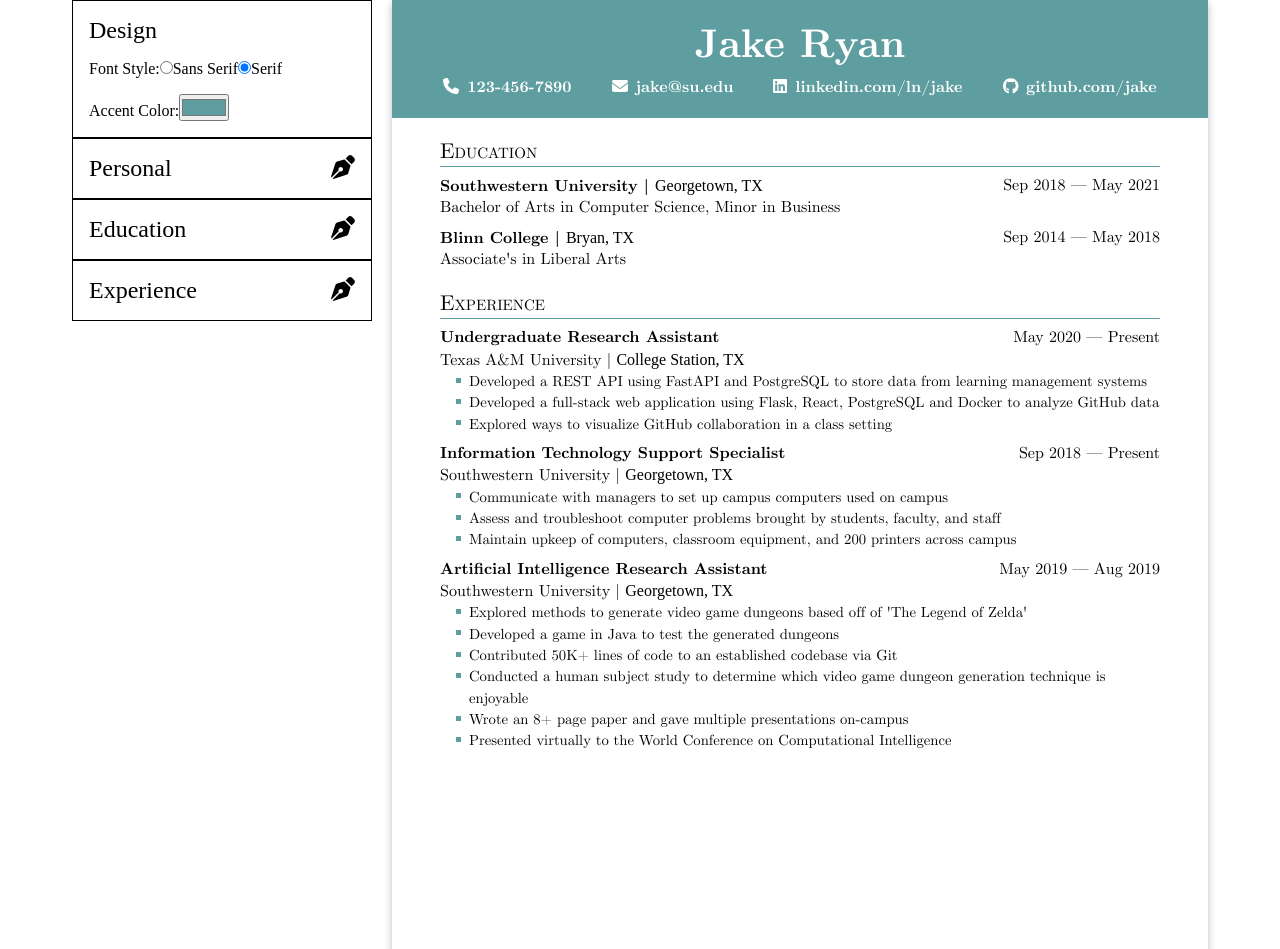
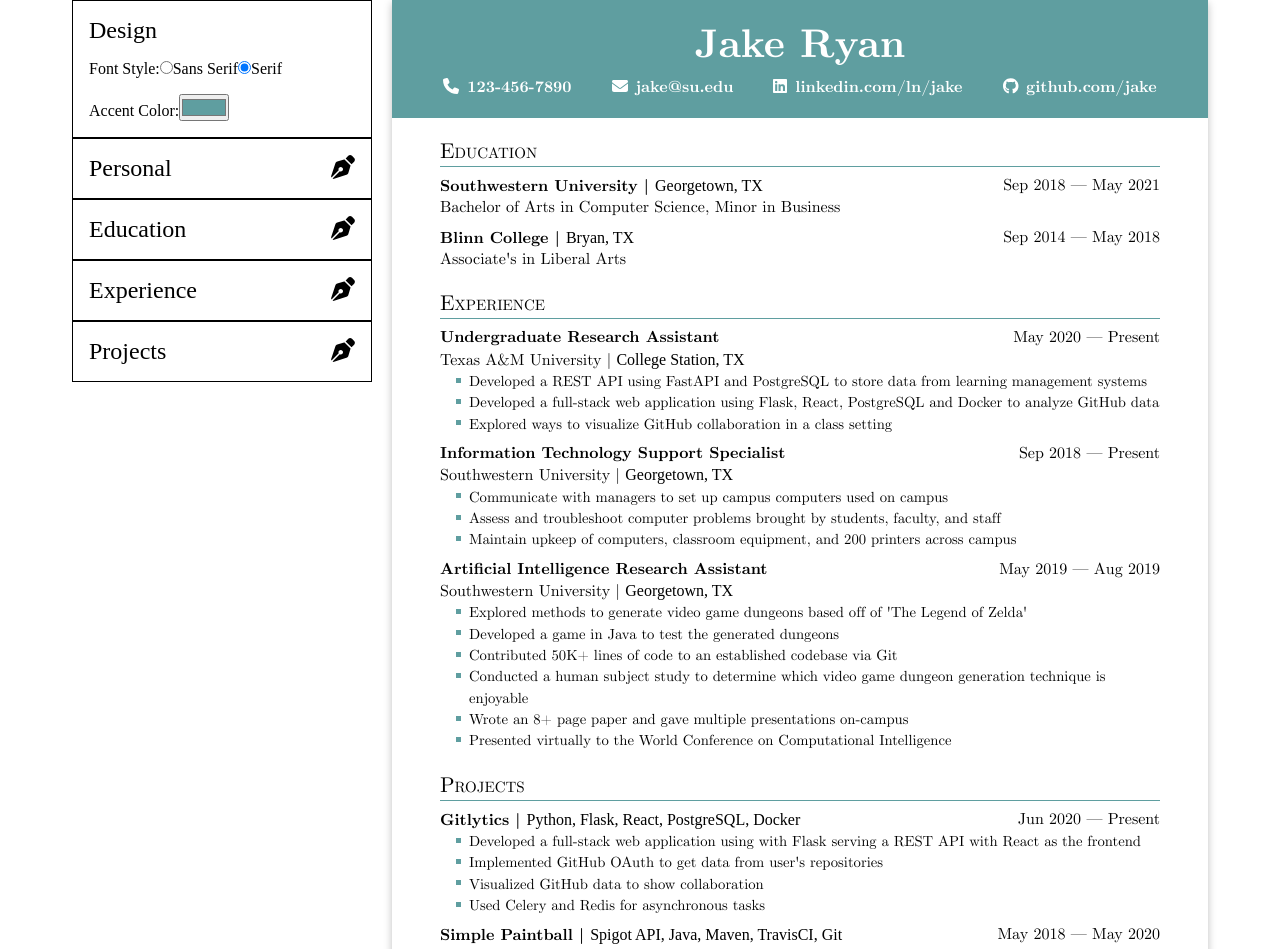
Before and after one commit to endulum/odin-cv-app, a React (Vite) app: page / in a window 1280 px wide. Shown: the top 949 px of the page. Built offline with nearby package versions, Linux system fonts and the light colour scheme; a web font is replaced by a local one.

Commit message:
cv and editor components for listing projects

```diff
--- a/src/App.jsx
+++ b/src/App.jsx
@@ -5,11 +5,15 @@ import DesignEditor from './components/editor/DesignEditor';
 import EditorPersonal from './components/editor/EditorPersonal';
 import EditorEducation from './components/editor/EditorEducation';
 import EditorExperience from './components/editor/EditorExperience';
+import EditorProjects from './components/editor/EditorProjects';
 import Personal from './components/cv/Personal';
 import Education from './components/cv/Education';
 import Experience from './components/cv/Experience';
+import Projects from './components/cv/Projects';
 
-import { personalJakes, educationJakes, experienceJakes } from './Data';
+import {
+  personalJakes, educationJakes, experienceJakes, projectsJakes,
+} from './Data';
 
 import './styles/base.css';
 import './styles/editor.css';
@@ -19,6 +23,7 @@ export default function App() {
   const [personalInfo, setPersonalInfo] = useState(personalJakes);
   const [educationInfo, setEducationInfo] = useState(educationJakes);
   const [experienceInfo, setExperienceInfo] = useState(experienceJakes);
+  const [projectInfo, setProjectInfo] = useState(projectsJakes);
 
   function handleEditPersonalInfo(property, value) {
     setPersonalInfo({ ...personalInfo, [property]: value });
@@ -110,6 +115,69 @@ export default function App() {
     })]);
   }
 
+  function handleEditProjectInfo(id, property, value) {
+    if (!property && !value) {
+      setProjectInfo([...projectInfo].filter((info) => info.id !== id));
+    } else {
+      setProjectInfo([...projectInfo].map((info) => {
+        if (info.id === id) return { ...info, [property]: value };
+        return { ...info };
+      }));
+    }
+  }
+
+  function handleAddProject() {
+    setProjectInfo([...projectInfo, {
+      id: uuid(),
+      title: '(title of project)',
+      techStack: '(list of technologies used)',
+      start: '',
+      end: '',
+      bullets: [
+        {
+          id: uuid(),
+          bulletText: '(skill highlight of project)',
+        },
+      ],
+    }]);
+  }
+
+  function handleEditProjectBullet(projectId, bulletId, newText) {
+    if (newText === undefined) {
+      setProjectInfo([...projectInfo.map((info) => {
+        if (info.id === projectId) {
+          return { ...info, bullets: info.bullets.filter((bullet) => bullet.id !== bulletId) };
+        } return { ...info };
+      })]);
+    } else {
+      setProjectInfo([...projectInfo.map((info) => {
+        if (info.id === projectId) {
+          return {
+            ...info,
+            bullets: info.bullets.map((bullet) => {
+              if (bullet.id === bulletId) return { ...bullet, bulletText: newText };
+              return { ...bullet };
+            }),
+          };
+        } return { ...info };
+      })]);
+    }
+  }
+
+  function handleAddProjectBullet(projectId) {
+    setProjectInfo([...projectInfo.map((info) => {
+      if (info.id === projectId) {
+        return {
+          ...info,
+          bullets: [...info.bullets, {
+            id: uuid(),
+            bulletText: '',
+          }],
+        };
+      } return { ...info };
+    })]);
+  }
+
   const [color, setColor] = useState('#5F9EA0');
   const [font, setFont] = useState('serif');
 
@@ -144,12 +212,21 @@ export default function App() {
           onAddExperienceBullet={handleAddExperienceBullet}
           experienceInfo={experienceInfo}
         />
+
+        <EditorProjects
+          onEditProjectInfo={handleEditProjectInfo}
+          onAddProject={handleAddProject}
+          onEditProjectBullet={handleEditProjectBullet}
+          onAddProjectBullet={handleAddProjectBullet}
+          ProjectInfo={projectInfo}
+        />
       </div>
 
       <div className={`${font} cv`}>
         <Personal details={personalInfo} color={color} />
         <Education details={educationInfo} color={color} />
         <Experience details={experienceInfo} color={color} />
+        <Projects details={projectInfo} color={color} />
       </div>
     </>
   );
--- a/src/Data.js
+++ b/src/Data.js
@@ -113,3 +113,49 @@ export const experienceJakes = [
 // id: uuid(),
 // bulletText: '',
 // };
+
+export const projectsJakes = [
+  {
+    id: uuid(),
+    title: 'Gitlytics',
+    techStack: 'Python, Flask, React, PostgreSQL, Docker',
+    start: '2020-06',
+    end: '',
+    bullets: [
+      {
+        id: uuid(),
+        bulletText: 'Developed a full-stack web application using with Flask serving a REST API with React as the frontend',
+      }, {
+        id: uuid(),
+        bulletText: 'Implemented GitHub OAuth to get data from user\'s repositories',
+      }, {
+        id: uuid(),
+        bulletText: 'Visualized GitHub data to show collaboration',
+      }, {
+        id: uuid(),
+        bulletText: 'Used Celery and Redis for asynchronous tasks',
+      },
+    ],
+  }, {
+    id: uuid(),
+    title: 'Simple Paintball',
+    techStack: 'Spigot API, Java, Maven, TravisCI, Git',
+    start: '2018-05',
+    end: '2020-05',
+    bullets: [
+      {
+        id: uuid(),
+        bulletText: 'Developed a Minecraft server plugin to entertain kids during free time for a previous job',
+      }, {
+        id: uuid(),
+        bulletText: 'Published plugin to websites gaining 2K+ downloads and an average 4.5/5 star review',
+      }, {
+        id: uuid(),
+        bulletText: 'Implemented continuous delivery using TravisCI to build the plugin upon a new release',
+      }, {
+        id: uuid(),
+        bulletText: 'Collaborated with Minecraft server administrators to suggest features and get feedback about the plugin',
+      },
+    ],
+  },
+];
--- /dev/null
+++ b/src/components/cv/Projects.jsx
@@ -0,0 +1,43 @@
+import StartToEnd from './StartToEnd';
+
+export default function Projects({ details, color }) {
+  if (details.length > 0) {
+    return (
+      <div className="section-projects">
+        <h2 className="header-projects" style={{ borderBottom: `1px solid ${color}` }}>Projects</h2>
+
+        <div className="body-projects">
+          {details.map((project) => <Project key={project.id} details={project} color={color} />)}
+        </div>
+      </div>
+    );
+  }
+}
+
+function Project({ details, color }) {
+  return (
+    <div className="project-details">
+      <h3 className="project-title">
+        {details.title}
+        {' '}
+        |
+        {' '}
+        <span className="project-techstack">{details.techStack}</span>
+      </h3>
+      <ul className="project-bullets">
+        {details.bullets.map((bullet) => (
+          <li className="project-bullet" key={bullet.id}>
+            <div
+              className="bullet-point"
+              style={{
+                backgroundColor: color,
+              }}
+            />
+            {bullet.bulletText}
+          </li>
+        ))}
+      </ul>
+      <StartToEnd start={details.start} end={details.end} />
+    </div>
+  );
+}
--- a/src/components/editor/BulletEditor.jsx
+++ b/src/components/editor/BulletEditor.jsx
@@ -1,7 +1,7 @@
 import '@fortawesome/fontawesome-free/js/all.js';
 
 export default function BulletEditor({
-  jobId,
+  sectionId,
   bulletInfo,
   onEditBullet,
   onAddBullet,
@@ -13,14 +13,14 @@ export default function BulletEditor({
           <input
             type="text"
             value={bullet.bulletText}
-            onChange={(e) => onEditBullet(jobId, bullet.id, e.target.value)}
+            onChange={(e) => onEditBullet(sectionId, bullet.id, e.target.value)}
           />
 
           <button
             type="button"
             className="icon-button delete-bullet"
             title="Delete This Bullet"
-            onClick={() => onEditBullet(jobId, bullet.id, undefined)}
+            onClick={() => onEditBullet(sectionId, bullet.id, undefined)}
           >
             <span><i className="fa-solid fa-delete-left" /></span>
           </button>
@@ -30,7 +30,7 @@ export default function BulletEditor({
       <li>
         <button
           type="button"
-          onClick={() => onAddBullet(jobId)}
+          onClick={() => onAddBullet(sectionId)}
         >
           Add Bullet
         </button>
--- /dev/null
+++ b/src/components/editor/EditorProjects.jsx
@@ -0,0 +1,93 @@
+import { useState } from 'react';
+import '@fortawesome/fontawesome-free/js/all.js';
+
+import BulletEditor from './BulletEditor';
+
+export default function EdtiroProjects({
+  onEditProjectInfo,
+  onAddProject,
+  onEditProjectBullet,
+  onAddProjectBullet,
+  ProjectInfo,
+}) {
+  const [hidden, setHidden] = useState(true);
+
+  return (
+    <div className="editor">
+      <h2 className="editor-header">Projects</h2>
+
+      <button
+        className={`icon-button hide-button ${hidden ? 'hide-button-reveal' : 'hide-button-hide'}`}
+        type="button"
+        onClick={() => setHidden(!hidden)}
+        title={hidden ? 'Edit Education Details' : 'Done Editing Education Details'}
+      >
+        {hidden && (<span><i className="fa-solid fa-pen-nib" /></span>)}
+        {!hidden && (<span><i className="fa-solid fa-circle-check" /></span>)}
+      </button>
+
+      {!hidden && ProjectInfo.map((project) => (
+        <div className="editor-section" key={project.id}>
+          <label>
+            <span>Title: </span>
+            <input
+              type="text"
+              value={project.title}
+              onChange={(e) => onEditProjectInfo(project.id, 'title', e.target.value)}
+            />
+          </label>
+
+          <label>
+            <span>Technologies Used: </span>
+            <input
+              type="text"
+              value={project.techStack}
+              onChange={(e) => onEditProjectInfo(project.id, 'techStack', e.target.value)}
+            />
+          </label>
+
+          <label className="label-half-width">
+            <span>Start: </span>
+            <input
+              type="month"
+              value={project.start}
+              onChange={(e) => onEditProjectInfo(project.id, 'start', e.target.value)}
+            />
+          </label>
+
+          <label className="label-half-width">
+            <span>End: </span>
+            <input
+              type="month"
+              value={project.end}
+              onChange={(e) => onEditProjectInfo(project.id, 'end', e.target.value)}
+            />
+          </label>
+
+          <BulletEditor
+            sectionId={project.id}
+            bulletInfo={project.bullets}
+            onEditBullet={onEditProjectBullet}
+            onAddBullet={onAddProjectBullet}
+          />
+
+          <button
+            type="button"
+            onClick={() => onEditProjectInfo(project.id, null, null)}
+          >
+            Delete Project
+          </button>
+        </div>
+      ))}
+
+      {!hidden && (
+      <button
+        type="button"
+        onClick={onAddProject}
+      >
+        Add Project
+      </button>
+      )}
+    </div>
+  );
+}
--- a/src/styles/cv.css
+++ b/src/styles/cv.css
@@ -37,17 +37,17 @@
   }
 }
 
-.section-education, .section-experience {
+.section-education, .section-experience, .section-projects {
   padding: 0 0.5in;
   padding-top: 1.25rem;
   font-size: 12pt;
 
-  & .header-education, .header-experience {
+  & .header-education, .header-experience, .header-projects {
     font-size: 16pt;
     font-variant: small-caps;
   }
 
-  & .body-education, .body-experience {
+  & .body-education, .body-experience, .body-projects {
     display: flex;
     flex-direction: column;
     gap: 0.5rem;
@@ -55,19 +55,19 @@
     line-height: 16pt;
   }
 
-  & .education-details, .experience-details {
+  & .education-details, .experience-details, .project-details {
     position: relative;
   }
 
-  & .education-school, .experience-position {
+  & .education-school, .experience-position, .project-title {
     font-size: 12pt;
   }
 
-  & .experience-bullets {
+  & .experience-bullets, .project-bullets {
     font-size: 11pt;
     list-style: none;
 
-    & .experience-bullet {
+    & .experience-bullet, .project-bullet {
       padding-left: 1rem;
       display: flex;
       flex-direction: row;
--- a/src/styles/fonts/font-handling.css
+++ b/src/styles/fonts/font-handling.css
@@ -36,11 +36,11 @@
 .serif {
   font-family: 'CM Serif Roman';
 
-  & .education-location, .experience-location {
+  & .education-location, .experience-location, .project-techstack {
     font-family: 'CM Serif Oblique';
   }
 
-  & .section-personal, .education-school, .experience-position {
+  & .section-personal, .education-school, .experience-position, .project-title {
     font-family: 'CM Serif Bold';
   }
 }
@@ -48,11 +48,11 @@
 .sans-serif {
   font-family: 'CM Sans';
 
-  & .education-location, .experience-location {
+  & .education-location, .experience-location, .project-techstack {
     font-family: 'CM Sans Oblique';
   }
 
-  & .section-personal, .education-school, .experience-position {
+  & .section-personal, .education-school, .experience-position, .project-title {
     font-family: 'CM Sans Bold';
   }
 }
```
